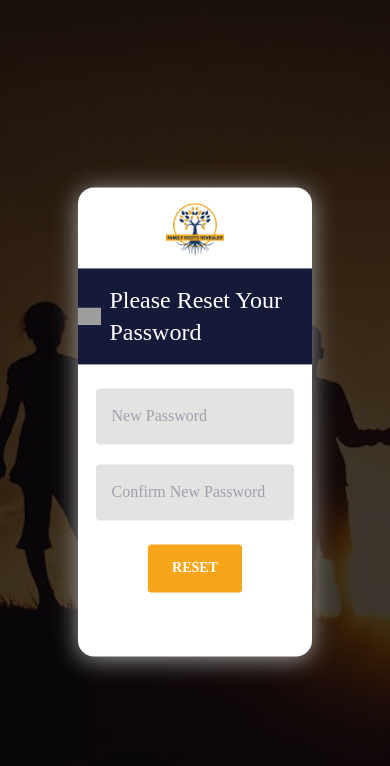
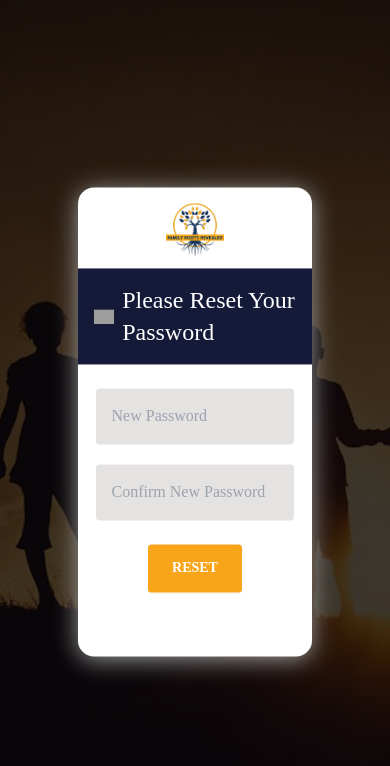
Before and after one commit to mamun464/Family-Tree-Management-Frontend_by-React, a React (Vite) app: page /1/1 in a window 390 px wide. Shown: the top 766 px of the page. Built offline with nearby package versions, Linux system fonts and the light colour scheme; grey boxes are pictures that could not be loaded; a web font is replaced by a local one.

Commit message:
mobile responsive  design update-3

```diff
--- a/src/Components/ForgetPassword/ForgetPassword.jsx
+++ b/src/Components/ForgetPassword/ForgetPassword.jsx
@@ -47,7 +47,7 @@ const ForgetPassword = () => {
             }}
             width="58"
           />
-          <div className=" w-full bg-[#161A39] h-24 flex justify-center items-center gap-2 mb-6">
+          <div className=" w-full bg-[#161A39] h-24 flex justify-center items-center gap-2 mb-6 px-4">
             <img
               align="center"
               border="0"
```
